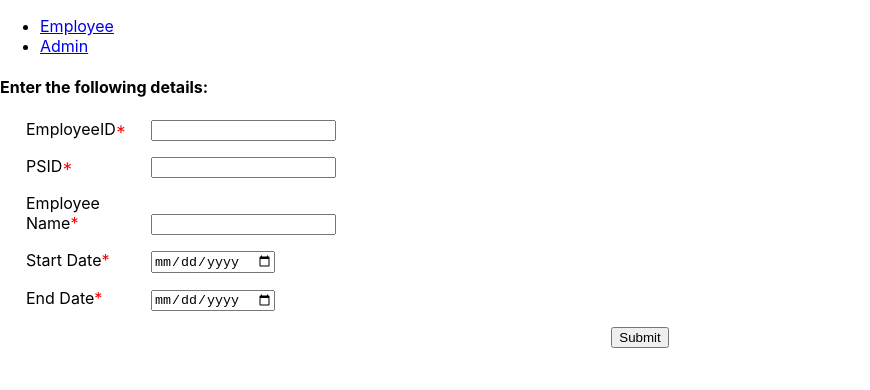
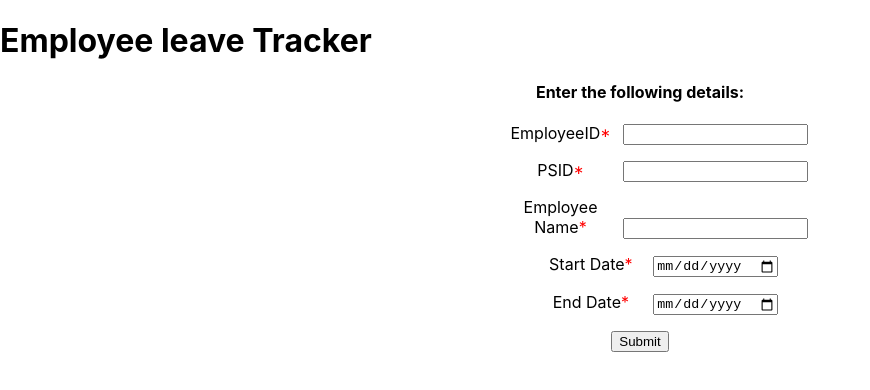
Before and after one commit to mohitsinghal22/leave-management, a React (Create React App) app in the folder Frontend/: page /employee/addLeaves in a window 1280 px wide. Shown: the top 390 px of the page, without its empty margins (0-870 px from the left). Built offline with nearby package versions, Linux system fonts and the light colour scheme.

Commit message:
Add employee leave details

```diff
--- a/Frontend/package.json
+++ b/Frontend/package.json
@@ -42,5 +42,8 @@
       "last 1 firefox version",
       "last 1 safari version"
     ]
+  },
+  "devDependencies": {
+    "@types/react-router-dom": "^5.1.8"
   }
 }
--- a/Frontend/src/components/AddLeaves.tsx
+++ b/Frontend/src/components/AddLeaves.tsx
@@ -1,17 +1,23 @@
 import React, { useState } from 'react';
 import '../components/CSS/AddLeaves.css';
 import {differenceInBusinessDays} from 'date-fns';
+import axios from 'axios';
+import { useHistory } from 'react-router-dom';
 
 const AddLeaves = () => {
 const [employeeDetails, setEmpDetails] = useState<any>({});
 const [leaveDays, setLeaveDays] = useState<undefined | number>();
+const history = useHistory();
 
-    const submitForm = () => {
+    const submitForm = (event: any) => {
+        event.preventDefault()
         if (leaveDays && leaveDays < 0) {
             alert('End date must be later than start date')
         } else {
-            alert('Data Submitted')
-            console.log(employeeDetails)
+            axios.post('http://localhost:5000/employees/add', employeeDetails).then((res)=> {
+                alert(res.data);
+                history.push('/employee');
+            })
         }
     }
 
@@ -23,15 +29,14 @@ const [leaveDays, setLeaveDays] = useState<undefined | number>();
         if (details.hasOwnProperty('startDate') && details.hasOwnProperty('endDate')) {
             const startDate = new Date(details['startDate']);
             const endDate = new Date(details['endDate']);
-            const Difference_In_Time = endDate.getTime() - startDate.getTime();
-            // let Difference_In_Days = Difference_In_Time / (1000 * 3600 * 24);
             let Difference_In_Days = differenceInBusinessDays(endDate, startDate)
             if (Difference_In_Days < 0) {
                 details[id] = '';
                 setEmpDetails(details);
                 alert('End date must be later than start date');
-
             } else {
+                details = { ...details, ...{ appliedLeaves: Difference_In_Days} };
+                setEmpDetails(details);
                 setLeaveDays(Difference_In_Days);
 
             }
@@ -42,18 +47,18 @@ const [leaveDays, setLeaveDays] = useState<undefined | number>();
     return (
         <div className="form">
             <div><h4>Enter the following details:</h4></div>
-            <form onSubmit={() => submitForm()}>
+            <form onSubmit={(event) => submitForm(event)}>
                 <div>
                     <label className="required">EmployeeID</label>
-                    <input required value={employeeDetails.empId} onChange={(event) => updateValue(event, 'empId')} />
+                    <input required value={employeeDetails.employeeId} onChange={(event) => updateValue(event, 'employeeId')} />
                 </div>
                 <div>
                     <label className="required">PSID</label>
-                    <input required value={employeeDetails.psId} onChange={(event) => updateValue(event, 'psId')} />
+                    <input required value={employeeDetails.PSID} onChange={(event) => updateValue(event, 'PSID')} />
                 </div>
                 <div>
                     <label className="required">Employee Name</label>
-                    <input required value={employeeDetails.empName} onChange={(event) => updateValue(event, 'empName')} />
+                    <input required value={employeeDetails.employeeName} onChange={(event) => updateValue(event, 'employeeName')} />
                 </div>
                 <div>
                     <label className="required">Start Date</label>
--- a/Frontend/src/components/CSS/AddLeaves.css
+++ b/Frontend/src/components/CSS/AddLeaves.css
@@ -1,10 +1,8 @@
-
-
 .form div {
     margin-bottom: 15px;
 }
 
- .submit {
+ .submit, .form {
     text-align: center;
 }
 
--- a/Frontend/src/components/Homepage.js
+++ b/Frontend/src/components/Homepage.js
@@ -1,9 +1,13 @@
-import React from 'react'
+import React from 'react';
+import { Link } from 'react-router-dom'
 
 export default function Homepage() {
     return (
         <div>
-            <h1>Employee Leave Tracker</h1>
+            <ul>
+                <li><Link to='/employee'>Employee</Link></li>
+                <li><Link to='/admin'>Admin</Link></li>
+            </ul>
         </div>
     )
 }
--- a/Frontend/src/components/Navbar.js
+++ b/Frontend/src/components/Navbar.js
@@ -1,13 +1,9 @@
 import React from 'react'
-import {Link} from 'react-router-dom'
 
 export default function Navbar() {
     return (
-        <div>
-            <ul>
-                <li><Link to='/employee'>Employee</Link></li>
-                <li><Link to='/admin'>Admin</Link></li>
-            </ul>
-        </div>
+        <header>
+            <h1>Employee leave Tracker</h1>
+        </header>
     )
 }
```
